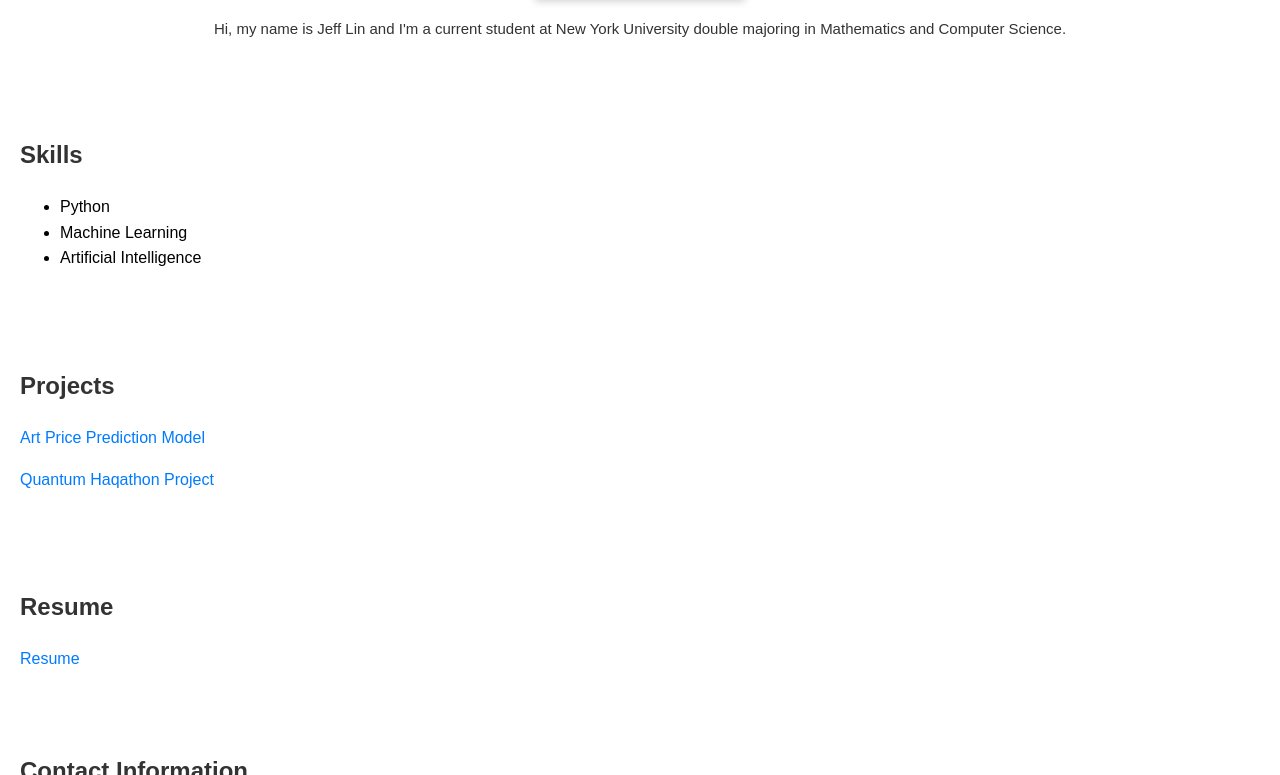
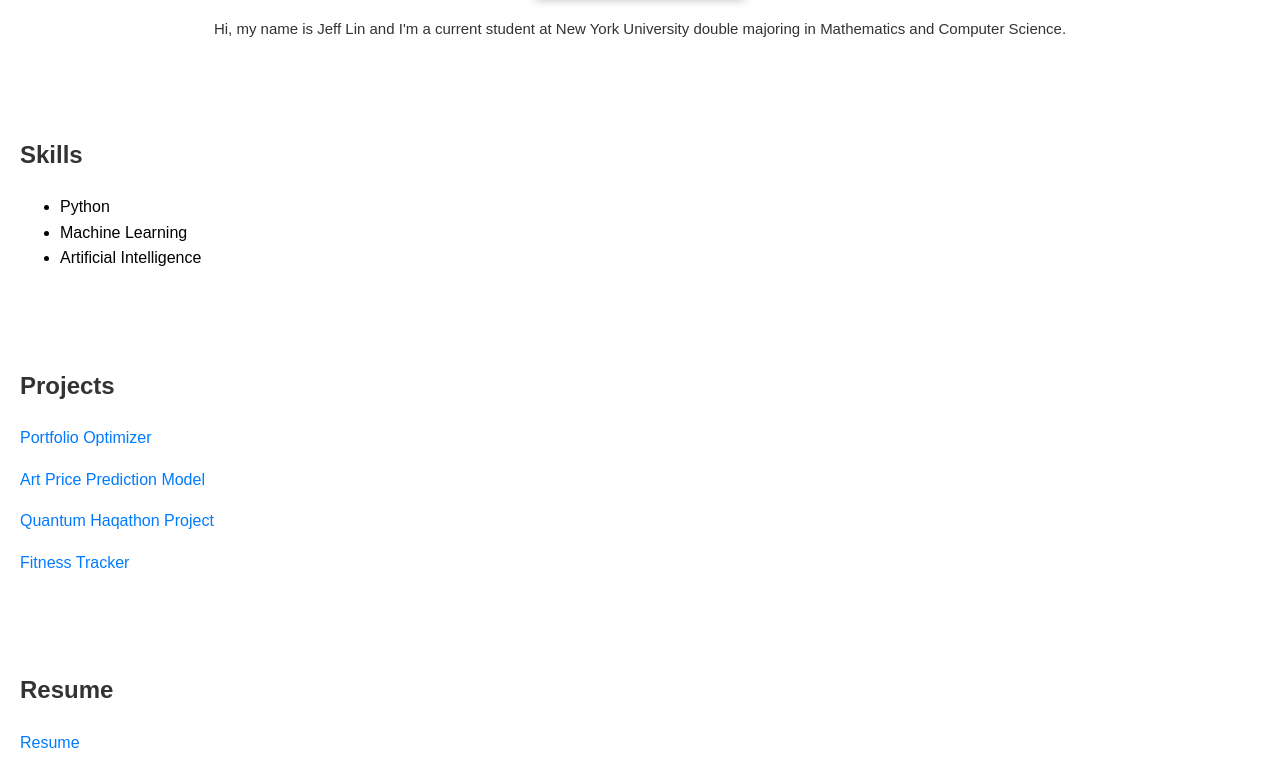
Before and after one commit to jjl9895/PortfolioWebsite, a plain HTML site: page index.html in a window 1280 px wide. Shown: the part 392-1167 px from the top of the page. Drawn offline with Linux system fonts and the light colour scheme.

Commit message:
Update index.html

```diff
--- a/index.html
+++ b/index.html
@@ -29,9 +29,10 @@
 
     <section class="fade-in" id="projects">
         <h2>Projects</h2>
+        <p><a href="https://github.com/jjl9895/PortfolioOptimizer" target="_blank">Portfolio Optimizer</a></p>
         <p><a href="https://github.com/jjl9895/Art_Price_Prediction_Model" target="_blank">Art Price Prediction Model</a></p>
         <p><a href="https://github.com/jjl9895/Paq-Man" target="_blank">Quantum Haqathon Project</a></p>
-
+        <p><a href="https://github.com/jjl9895/FitnessTracker" target="_blank">Fitness Tracker</a></p>
     </section>
 
     <section class="fade-in" id="resume">
```
